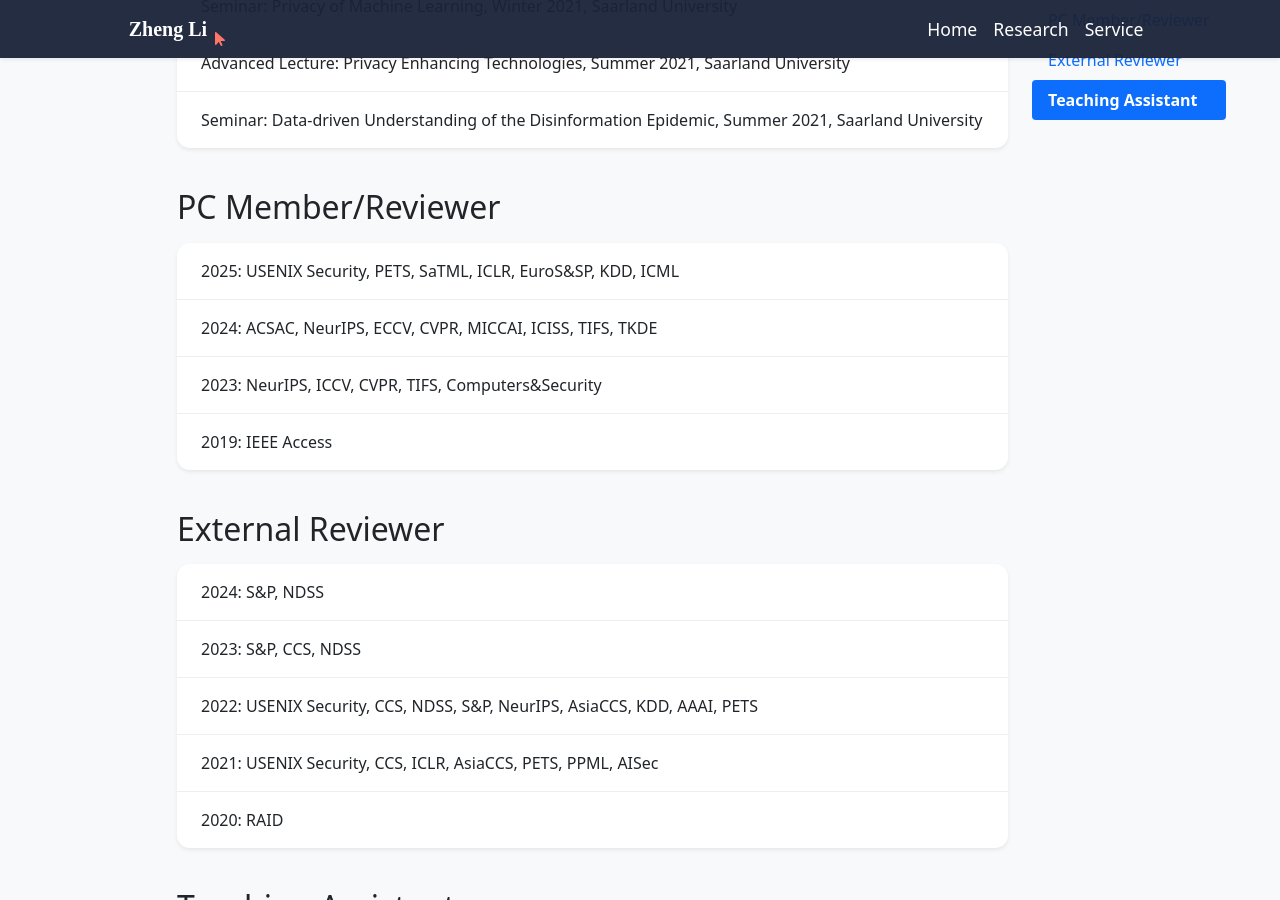
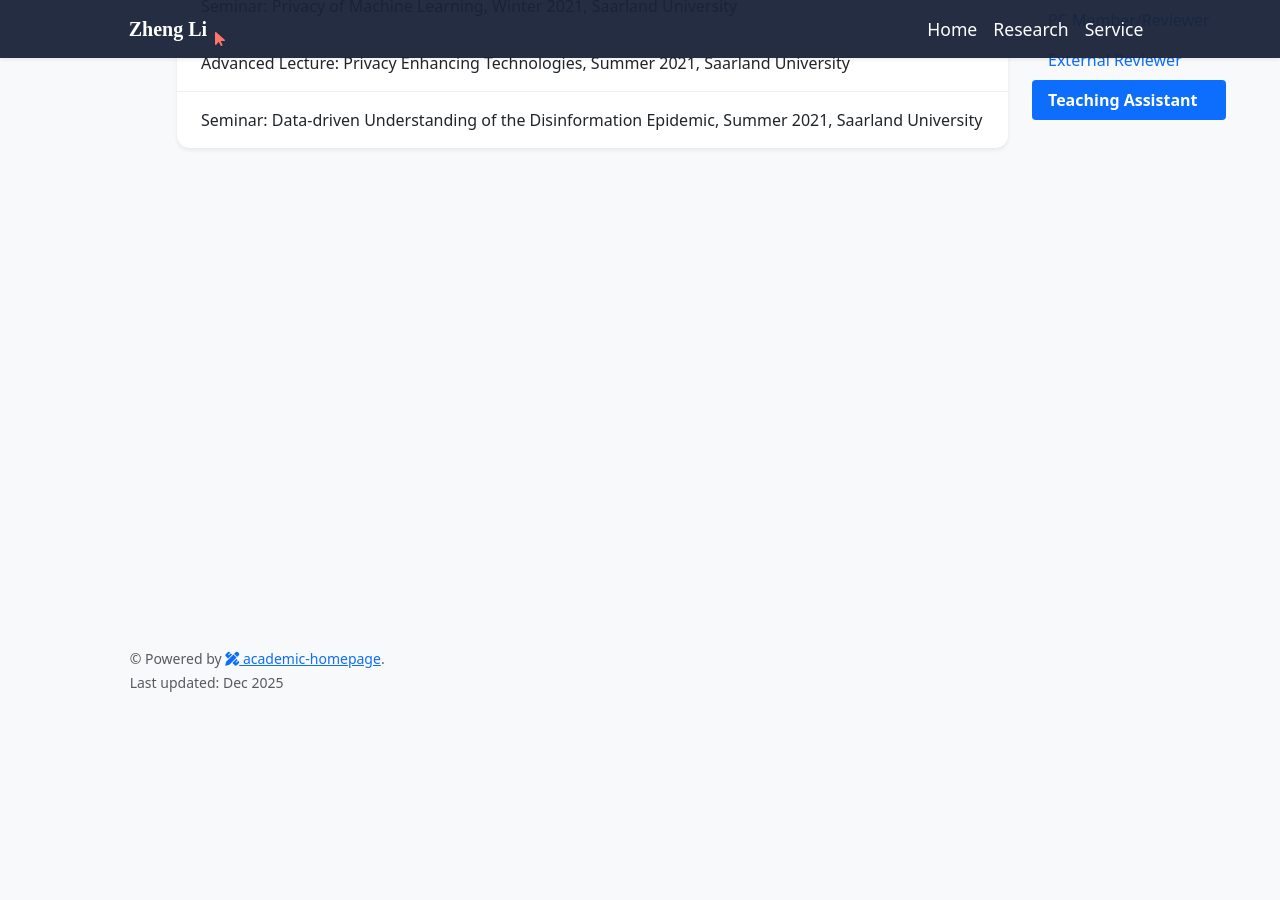
Before and after one commit to shuaichaosong/shuaichaosong.github.io, a Jekyll site: the page built from service.html, in a window 1280 px wide and 900 px high, scrolled down 1051 px. Built offline with Jekyll 4.4.1, drawn with Linux system fonts in a browser that asks for light colours; nearby versions of some CDN libraries; some web fonts are replaced; a style sheet for code colours, icons or effects is not loaded; after the commit the page ends 1761 px from its top, so only the background shows below that; some of the changed text lies outside the part shown.

```diff
--- a/service.html
+++ b/service.html
@@ -98,39 +98,6 @@ container_class: container-xl
                     </ul>
                 </div>
 
-                <h2 class="pt-4" id="section-pc-member">PC Member/Reviewer</h2>
-                <div class="my-3 p-0 bg-white shadow-sm rounded-xl">
-                    <ul class="content-list">
-                        <li class="content-item">2025: USENIX Security, PETS, SaTML, ICLR, EuroS&SP, KDD, ICML</li>
-                        <li class="content-item">2024: ACSAC, NeurIPS, ECCV, CVPR, MICCAI, ICISS, TIFS, TKDE</li>
-                        <li class="content-item">2023: NeurIPS, ICCV, CVPR, TIFS, Computers&Security</li>
-                        <li class="content-item">2019: IEEE Access</li>
-                    </ul>
-                </div>
-
-                <h2 class="pt-4" id="section-external-reviewer">External Reviewer</h2>
-                <div class="my-3 p-0 bg-white shadow-sm rounded-xl">
-                    <ul class="content-list">
-                        <li class="content-item">2024: S&P, NDSS</li>
-                        <li class="content-item">2023: S&P, CCS, NDSS</li>
-                        <li class="content-item">2022: USENIX Security, CCS, NDSS, S&P, NeurIPS, AsiaCCS, KDD, AAAI, PETS</li>
-                        <li class="content-item">2021: USENIX Security, CCS, ICLR, AsiaCCS, PETS, PPML, AISec</li>
-                        <li class="content-item">2020: RAID</li>
-                    </ul>
-                </div>
-
-                <h2 class="pt-4" id="section-teaching-assistant">Teaching Assistant</h2>
-                <div class="my-3 p-0 bg-white shadow-sm rounded-xl">
-                    <ul class="content-list">
-                        <li class="content-item">Advanced Lecture: Attacks Against Machine Learning Models, Summer 2024, Saarland University</li>
-                        <li class="content-item">Advanced Lecture: Machine Learning Privacy, Summer 2022, Saarland University</li>
-                        <li class="content-item">Seminar: Data-driven Understanding of the Disinformation Epidemic, Summer 2022, Saarland University</li>
-                        <li class="content-item">Seminar: Privacy of Machine Learning, Winter 2021, Saarland University</li>
-                        <li class="content-item">Advanced Lecture: Privacy Enhancing Technologies, Summer 2021, Saarland University</li>
-                        <li class="content-item">Seminar: Data-driven Understanding of the Disinformation Epidemic, Summer 2021, Saarland University</li>
-                    </ul>
-                </div>
-
                 <div style="height: 50vh;"></div>
 
             </div>
```
